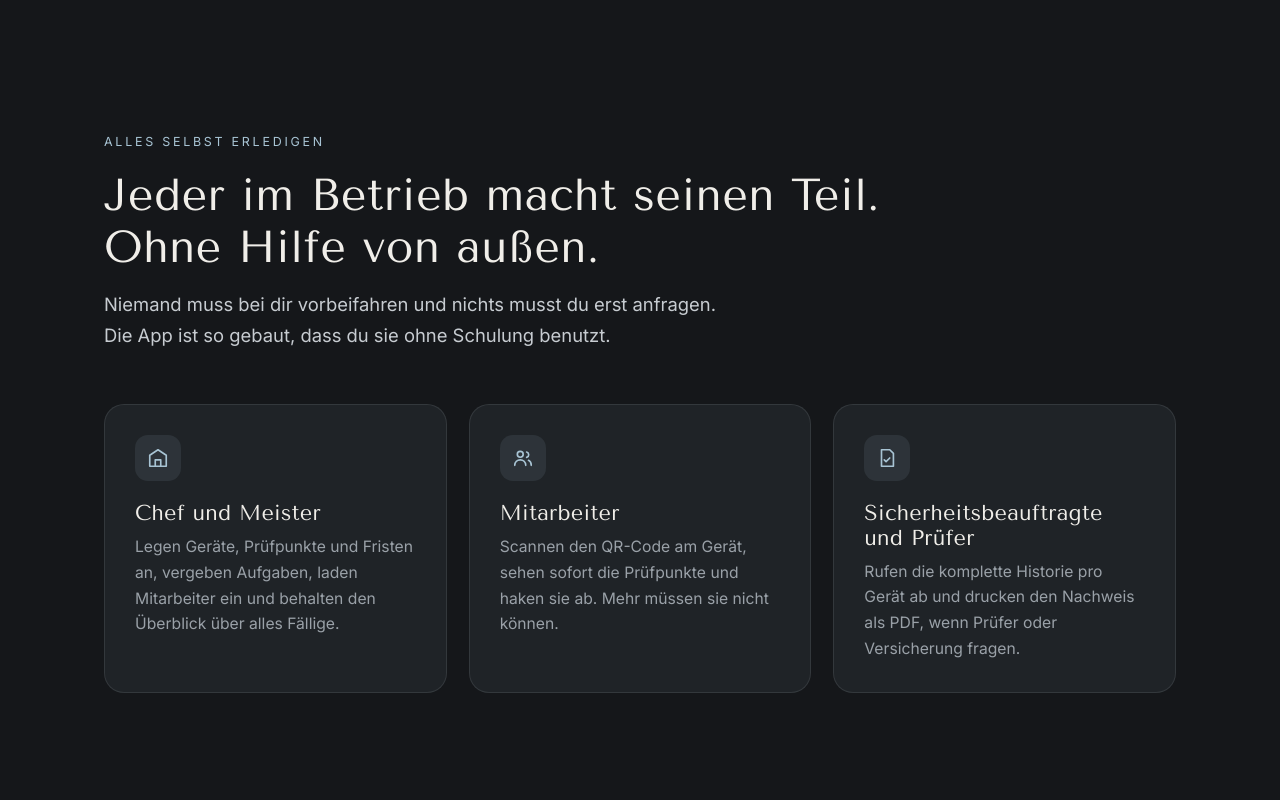
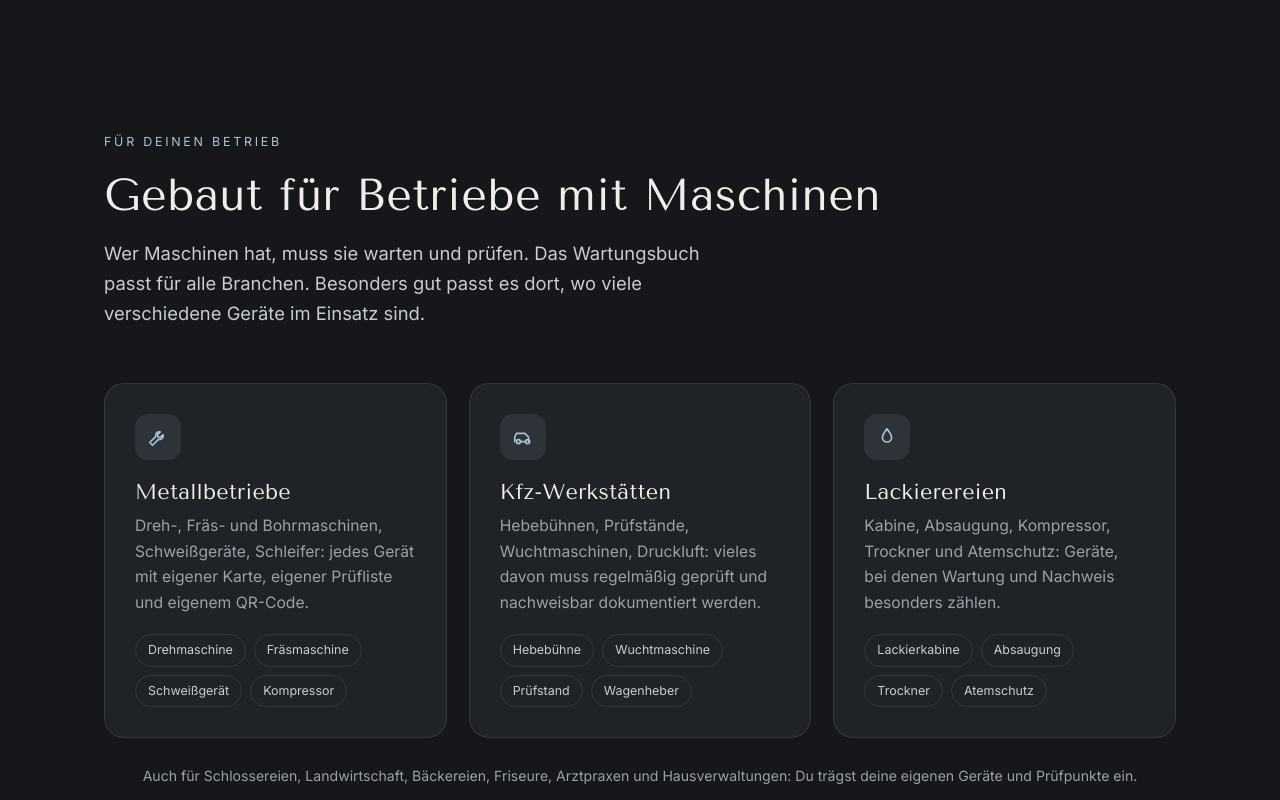
Before and after one commit to Snowvoolve/verkaufsseite, a plain HTML site: page index.html in a window 1280 px wide. Shown: the part 2460-3260 px from the top of the page. Drawn offline with Linux system fonts and the light colour scheme.

Commit message:
Branchen-Bereich: Metall, Kfz, Lackierer
Co-Authored-By: Claude Sonnet 5.5 <noreply@anthropic.com>

```diff
--- a/index.html
+++ b/index.html
@@ -362,6 +362,35 @@ footer{border-top:1px solid var(--line);padding:36px 0;font-size:.88rem;color:va
   </div>
 </section>
 
+<section id="branchen">
+  <div class="wrap">
+    <span class="eyebrow rv">Für deinen Betrieb</span>
+    <h2 class="rv d1">Gebaut für Betriebe mit Maschinen</h2>
+    <p class="lead rv d2">Wer Maschinen hat, muss sie warten und prüfen. Das Wartungsbuch passt für alle Branchen. Besonders gut passt es dort, wo viele verschiedene Geräte im Einsatz sind.</p>
+    <div class="cols">
+      <div class="card rv ">
+        <div class="ico"><svg viewBox="0 0 24 24"><path d="M14.5 6.5a4 4 0 00-5 5L3 18l3 3 6.5-6.5a4 4 0 005-5l-3 3-2.5-.5-.5-2.5z"/></svg></div>
+        <h3>Metallbetriebe</h3>
+        <p>Dreh-, Fräs- und Bohrmaschinen, Schweißgeräte, Schleifer: jedes Gerät mit eigener Karte, eigener Prüfliste und eigenem QR-Code.</p>
+        <div class="tags"><span>Drehmaschine</span><span>Fräsmaschine</span><span>Schweißgerät</span><span>Kompressor</span></div>
+      </div>
+      <div class="card rv d1">
+        <div class="ico"><svg viewBox="0 0 24 24"><circle cx="7" cy="17" r="2.2"/><circle cx="17" cy="17" r="2.2"/><path d="M3 17V12l2-4h9l4 4v5M9.2 17h5.6"/></svg></div>
+        <h3>Kfz-Werkstätten</h3>
+        <p>Hebebühnen, Prüfstände, Wuchtmaschinen, Druckluft: vieles davon muss regelmäßig geprüft und nachweisbar dokumentiert werden.</p>
+        <div class="tags"><span>Hebebühne</span><span>Wuchtmaschine</span><span>Prüfstand</span><span>Wagenheber</span></div>
+      </div>
+      <div class="card rv d2">
+        <div class="ico"><svg viewBox="0 0 24 24"><path d="M12 3c3 4 5 6.5 5 9.5a5 5 0 01-10 0C7 9.500 9 7 12 3z"/></svg></div>
+        <h3>Lackierereien</h3>
+        <p>Kabine, Absaugung, Kompressor, Trockner und Atemschutz: Geräte, bei denen Wartung und Nachweis besonders zählen.</p>
+        <div class="tags"><span>Lackierkabine</span><span>Absaugung</span><span>Trockner</span><span>Atemschutz</span></div>
+      </div>
+    </div>
+    <p class="note rv">Auch für Schlossereien, Landwirtschaft, Bäckereien, Friseure, Arztpraxen und Hausverwaltungen: Du trägst deine eigenen Geräte und Prüfpunkte ein.</p>
+  </div>
+</section>
+
 <section id="selbst">
   <div class="wrap">
     <span class="eyebrow rv">Alles selbst erledigen</span>
```
